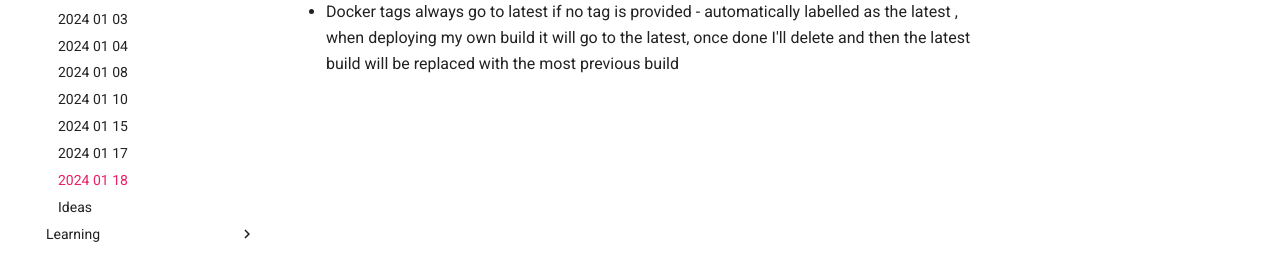
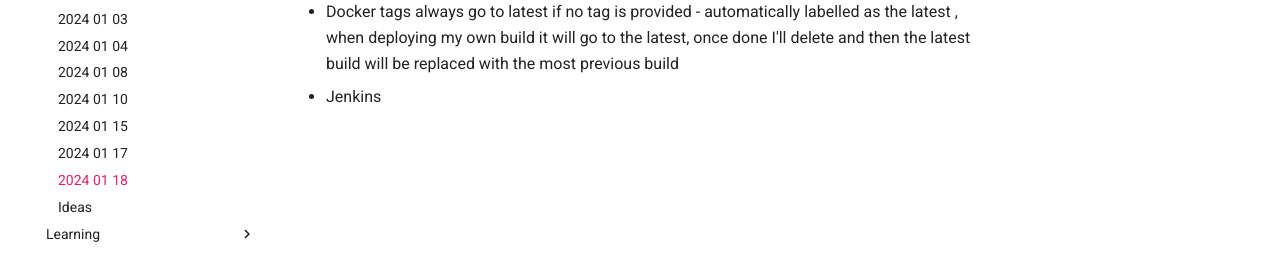
Before and after one commit to liamfrazer/software-engineer-journey, an MkDocs documentation site: the page built from docs/Daily Notes/2024-01-18.md, in a window 1280 px wide. Shown: the part 281-561 px from the top of the page. Built offline with MkDocs 1.6.1 and Material for MkDocs 9.7.7, drawn with Linux system fonts in a browser that asks for light colours; comment, search, counter and statistics services are not loaded.

Commit message:
vault backup: 2024-01-18 10:29:11

```diff
--- a/docs/Daily Notes/2024-01-18.md
+++ b/docs/Daily Notes/2024-01-18.md
@@ -2,3 +2,4 @@
 * Docker tag - if you don't tag it will use the latest
 * Whatever the latest image build is, is the latest tag
 * Docker tags always go to latest if no tag is provided - automatically labelled as the latest , when deploying my own build it will go to the latest, once done I'll delete and then the latest build will be replaced with the most previous build
+* Jenkins
```
